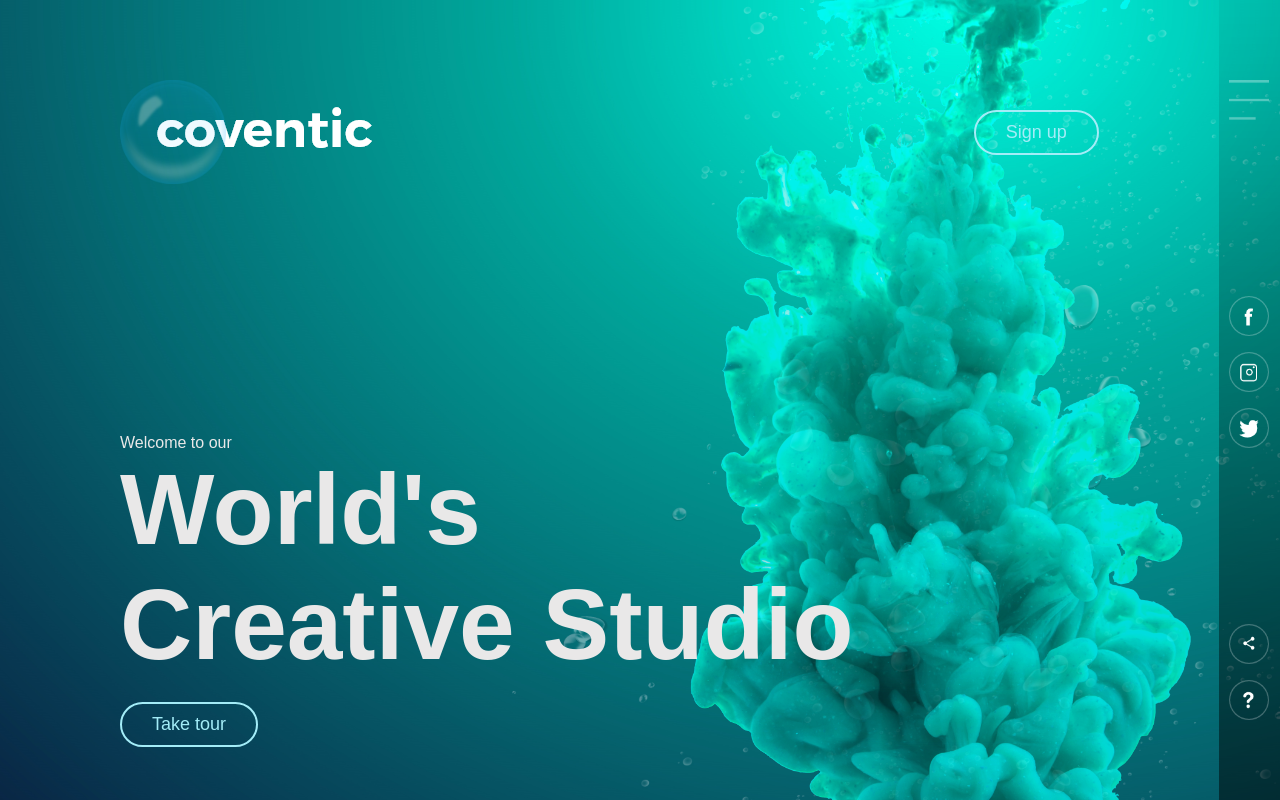
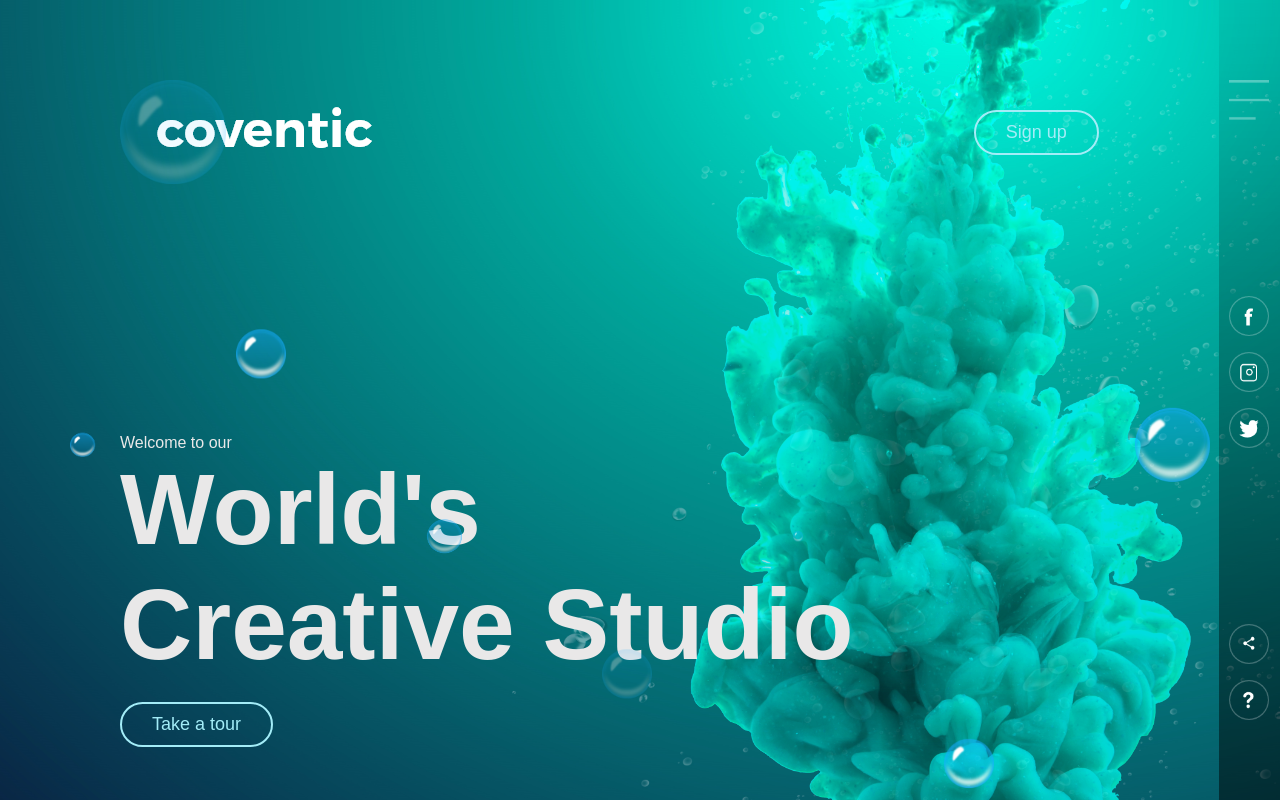
Before and after one commit to noexcript/landing-ballom-water, a React (Vite) app: page / in a window 1280 px wide. Built offline with nearby package versions, Linux system fonts and the light colour scheme.

Commit message:
feat: implementation bollom of water

```diff
--- a/src/App.jsx
+++ b/src/App.jsx
@@ -5,6 +5,7 @@ import MainContentMain from "./components/main-content-main";
 import Navbar from "./components/navbar";
 import Sidebar from "./components/sidebar";
 import Hero from "./components/hero";
+import Bubbles from "./components/bubbles";
 
 function App() {
   return (
@@ -17,6 +18,7 @@ function App() {
         </MainContentMain>
         <Sidebar />
       </MainContent>
+      <Bubbles />
     </>
   );
 }
--- /dev/null
+++ b/src/components/bubbles/index.jsx
@@ -0,0 +1,18 @@
+import React from "react";
+import bubble from "../../assets/bubble.png";
+import "./styles.css";
+function Bubbles() {
+  return (
+    <div className="bubbles">
+      <img src={bubble} alt="bubble-1" />
+      <img src={bubble} alt="bubble-2" />
+      <img src={bubble} alt="bubble-3" />
+      <img src={bubble} alt="bubble-4" />
+      <img src={bubble} alt="bubble-5" />
+      <img src={bubble} alt="bubble-6" />
+      <img src={bubble} alt="bubble-7" />
+    </div>
+  );
+}
+
+export default Bubbles;
--- /dev/null
+++ b/src/components/bubbles/styles.css
@@ -0,0 +1,66 @@
+.bubbles {
+    width: 100%;
+    display: flex;
+    align-items: center;
+    justify-content: space-around;
+    position: absolute;
+    bottom: 0;
+
+    img {
+        width: 50px;
+
+        animation: bubble 7s linear infinite;
+
+        &:nth-child(1){
+            animation-delay: 2s;
+            width: 25px;
+        }
+        &:nth-child(2){
+            animation-delay: 1s;
+        }
+        &:nth-child(3){
+            animation-delay: 3s;
+            width: 35px;
+        }
+        &:nth-child(4){
+            animation-delay: 4.5s;
+        }
+        &:nth-child(5){
+            animation-delay: 3s;
+            width: 10px;
+        }
+        &:nth-child(6){
+            animation-delay: 6s;
+        }
+        &:nth-child(7){
+            animation-delay: 2s;
+            width: 75px;
+        }
+    }
+
+
+}
+
+
+@keyframes bubble {
+
+    0% {
+        transform: translateY(0);
+        opacity: 0;
+    }
+
+    50% {
+
+        opacity: 1;
+    }
+
+    70% {
+
+        opacity: 1;
+    }
+
+    100% {
+        transform: translateY(-80vh);
+        opacity: 0;
+    }
+}
--- a/src/components/hero/index.jsx
+++ b/src/components/hero/index.jsx
@@ -10,7 +10,7 @@ function Hero() {
         World's <br />
         Creative Studio
       </h4>
-      <Button text="Take tour" />
+      <Button text="Take a tour" />
     </div>
   );
 }
```
